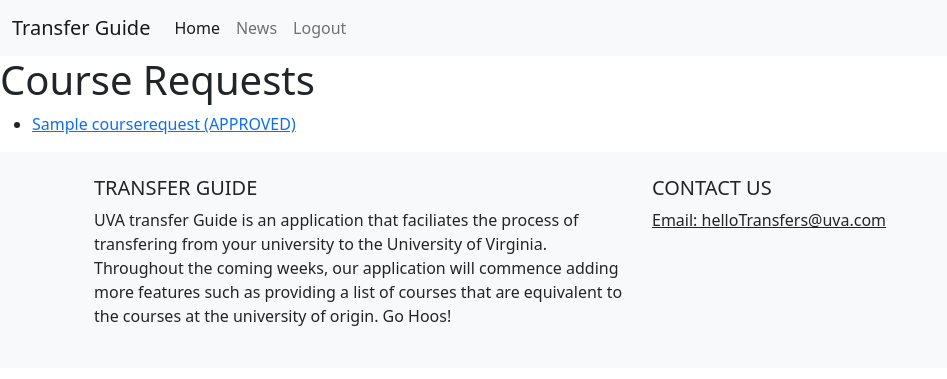
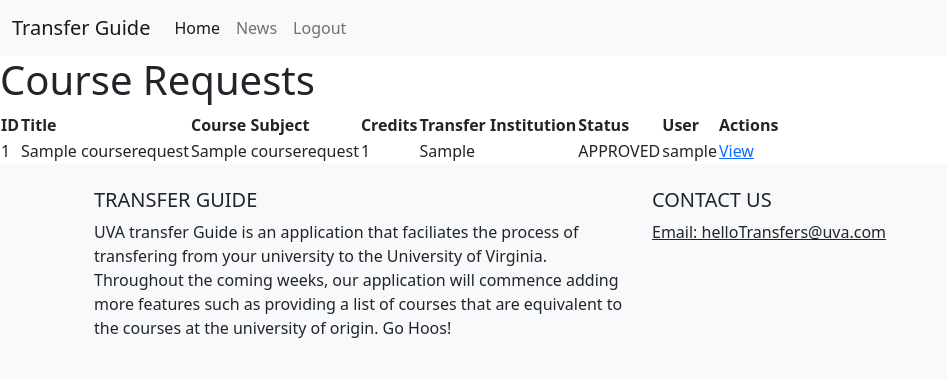
Before and after one commit to DTHM3/TransferGuide, a Django app: page /guide/course-requests/ in a window 1280 px wide. Shown: the top 379 px of the page, without its empty margins (0-947 px from the left). Run offline with Django 4.2, Linux system fonts and the light colour scheme; a user stored in the database is signed in; tables that the repository leaves empty hold one stand-in row (values such as "Sample post"); some libraries are stand-ins or nearby versions.

Commit message:
fixed filtering and created table for viewing reqs

```diff
--- a/transferguideApp/templates/transferguideApp/course_request_list.html
+++ b/transferguideApp/templates/transferguideApp/course_request_list.html
@@ -29,7 +29,7 @@
     </div>
 </div>
 {% else %}
-<h1>Course Requests</h1>
+    {% comment %} <h1>Course Requests</h1>
     <ul>
     {% for course_request in course_requests %}
         <li>
@@ -40,7 +40,48 @@
     {% empty %}
         <li>No course requests found.</li>
     {% endfor %}
-    </ul>
+    </ul> {% endcomment %}
+
+    <h1>Course Requests</h1>
+    <table>
+        <thead>
+        <tr>
+            <th>ID</th>
+            <th>Title</th>
+            <th>Course Subject</th>
+            <th>Credits</th>
+            <th>Transfer Institution</th>
+            <th>Status</th>
+            {% if request.user.is_staff %}
+            <th>User</th>
+            {% endif %}
+            <th>Actions</th>
+        </tr>
+        </thead>
+        <tbody>
+        {% for course_request in course_requests %}
+            <tr>
+            <td>{{ course_request.id }}</td>
+            <td>{{ course_request.title }}</td>
+            <td>{{ course_request.course_subject }}</td>
+            <td>{{ course_request.credits }}</td>
+            <td>{{ course_request.transfer_institution }}</td>
+            <td>{{ course_request.status }}</td>
+            {% if request.user.is_staff %}
+                <td>{{ course_request.user }}</td>
+            {% endif %}
+            <td>
+                <a href="{% url 'course_request_detail' course_request.id %}">View</a>
+            </td>
+            </tr>
+        {% empty %}
+            <tr>
+            <td colspan="{% if request.user.is_staff %}8{% else %}7{% endif %}">No course requests found.</td>
+            </tr>
+        {% endfor %}
+        </tbody>
+    </table>
+
     {% if user.is_staff %}
     {% else %}
     {% endif %}
--- a/transferguideApp/views.py
+++ b/transferguideApp/views.py
@@ -15,6 +15,7 @@
 from .forms import CourseRequestForm
 from transferguideApp.models import UVAClass, News
 from .models import CourseRequest
+from django.contrib.auth.models import User
 
 
 # Create your views here.
@@ -107,9 +108,22 @@
     return render(request, 'transferGuideApp/course_request_list.html', {'course_requests': course_requests})
 
 def course_request_list(request):
-    course_requests = CourseRequest.objects.all()
+    if request.user.is_staff:
+        course_requests = CourseRequest.objects.all()
+    else:
+        course_requests = CourseRequest.objects.filter(user=request.user)
     return render(request, 'transferGuideApp/course_request_list.html', {'course_requests': course_requests})
 
 def course_request_detail(request, id):
     course_request = get_object_or_404(CourseRequest, id=id)
+
+    if request.method == 'POST':
+        course_request.status = request.POST['status']
+        course_request.save()
+        return redirect('course_request_list')
+
     return render(request, 'transferGuideApp/course_request_detail.html', {'course_request': course_request})
+
+# def course_request_detail(request, id):
+#     course_request = get_object_or_404(CourseRequest, id=id)
+#     return render(request, 'transferGuideApp/course_request_detail.html', {'course_request': course_request})
```
Also changed, not shown: transferguideApp/templates/transferguideApp/course_request_detail.html (+28 -1 lines).
